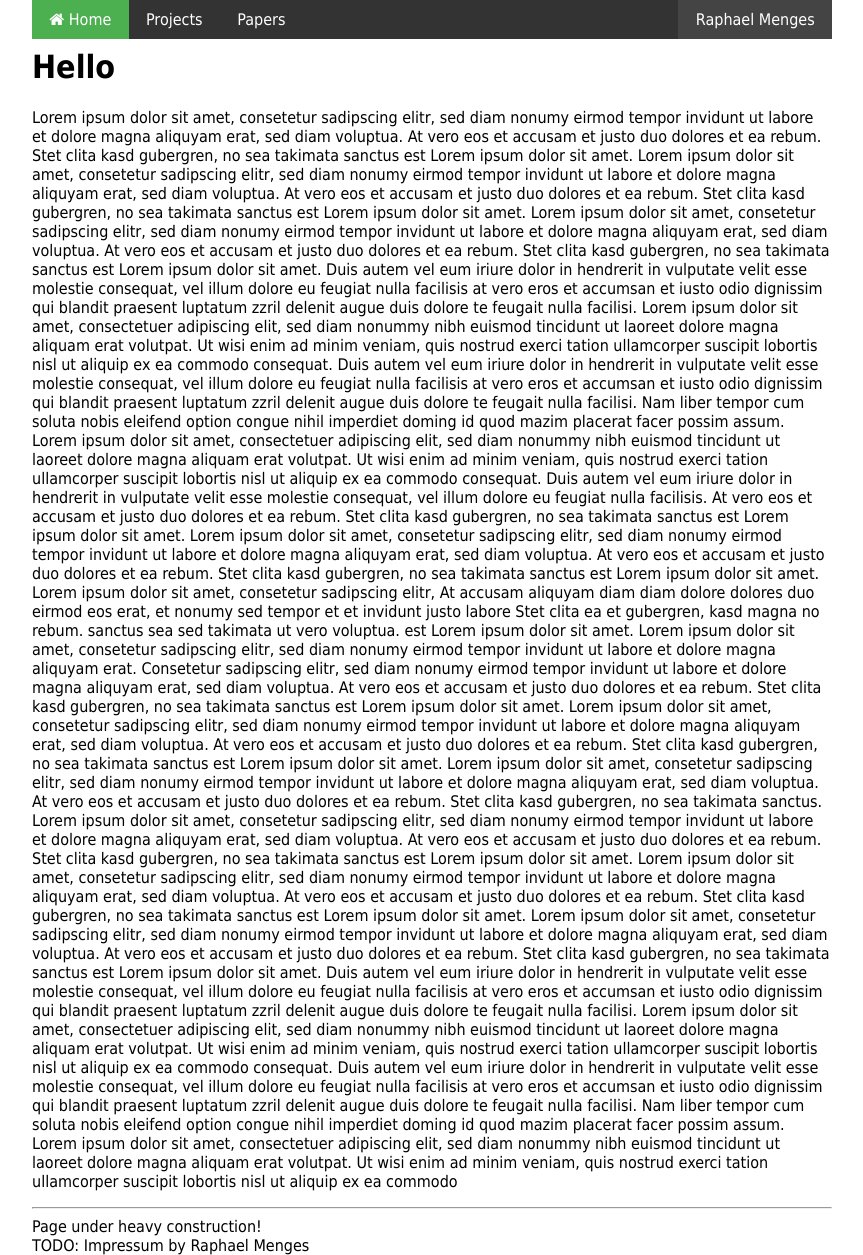
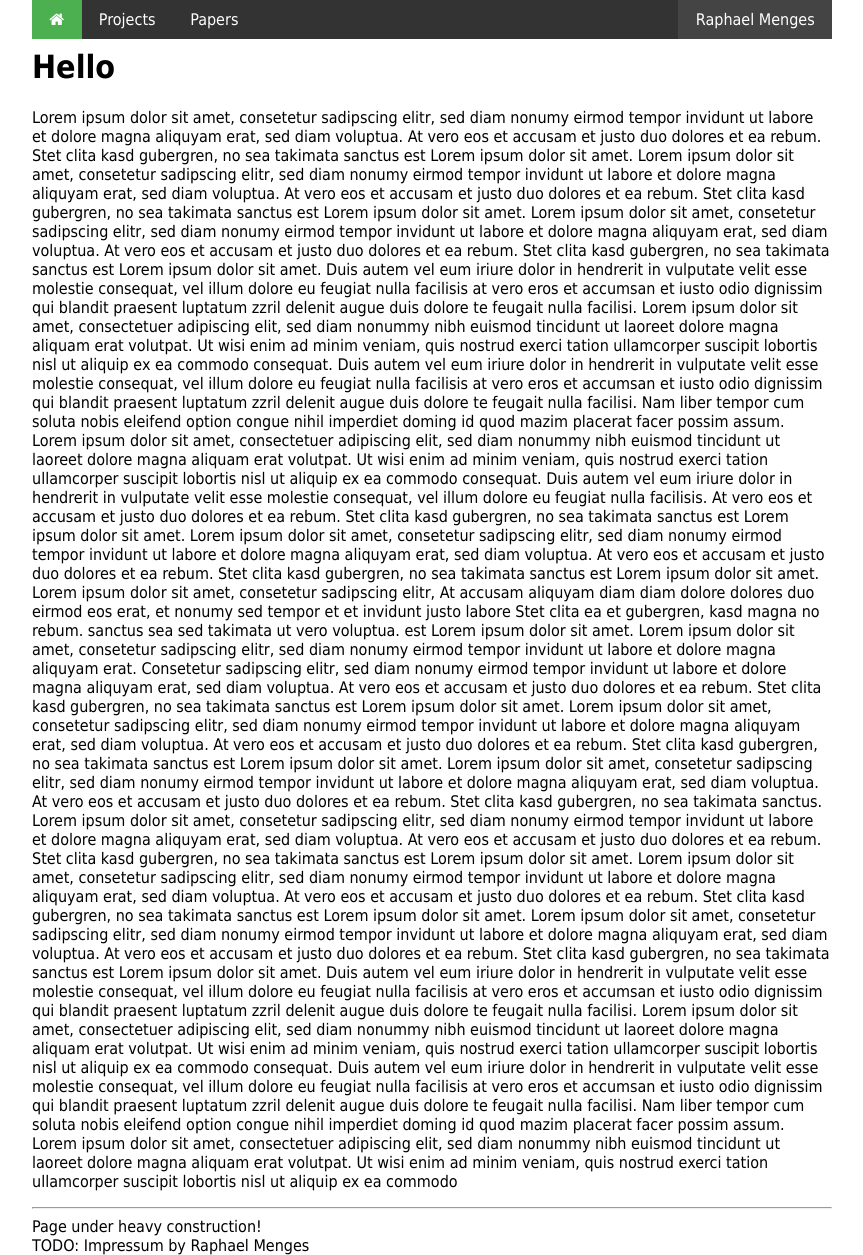
Before and after one commit to raphaelmenges/raphaelmenges.github.io, a Jekyll site: the page built from index.html, in a window 1280 px wide and 1255 px high. Shown: the whole window, without its empty margins (208-1071 px from the left). Built offline with Jekyll 4.4.1, drawn with Linux system fonts in a browser that asks for light colours.

Commit message:
Removed text from home button.

```diff
--- a/_layouts/default.html
+++ b/_layouts/default.html
@@ -10,7 +10,7 @@
 		<nav class="navbar">
 			<li>
 				<a {% if page.navigation == "home" %} class="active" {% endif %} href="/">
-					<i class="fa fa-home" aria-hidden="true"></i>&nbsp;Home
+					<i class="fa fa-home" aria-hidden="true"></i>
 				</a>
 			</li>
 			<li>
```
